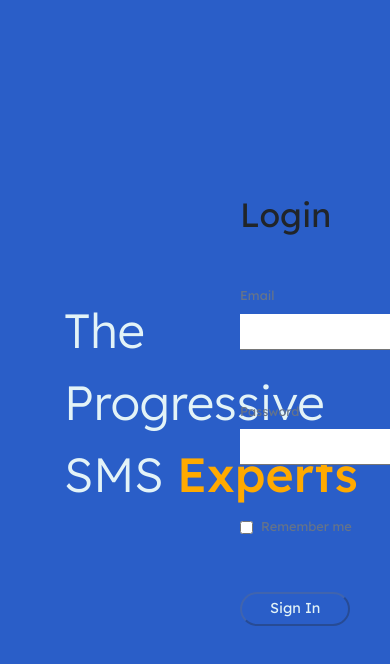
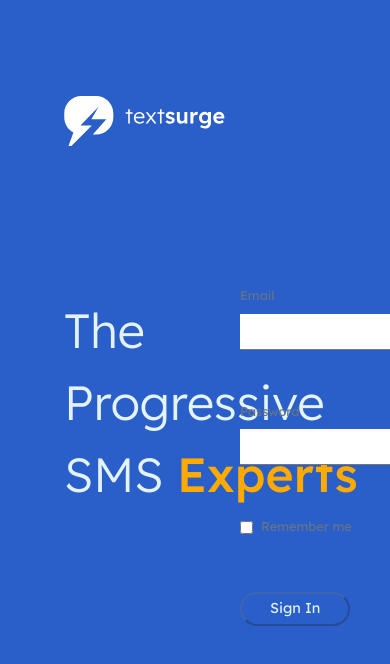
Before and after one commit to wpadilla/text-surge-deployment, an Angular app: page /login in a window 390 px wide. Shown: the top 664 px of the page. Built offline with nearby package versions, Linux system fonts and the light colour scheme.

Commit message:
added logo asset, markup and css. this completes the first login page story. styles will be refactored and moved to components in subsequent login stories. responsive design elements to be added tbd.

```diff
--- a/src/app/login/components/auth/auth.component.html
+++ b/src/app/login/components/auth/auth.component.html
@@ -1,5 +1,6 @@
 <div class="auth-wrapper">
     <div class="auth-sidebar">
+        <div class="auth-sidebar-logo">text surge</div>
         <div class="auth-sidebar-content">
             <span class="slogan-text">The Progressive SMS <strong>Experts</strong></span>
         </div>
--- a/src/app/login/components/auth/auth.component.scss
+++ b/src/app/login/components/auth/auth.component.scss
@@ -13,7 +13,19 @@
     background-color:$color-blue-5;
     float:left;
     height:100%;
+    position:relative;
     width:480px;
+}
+.auth-sidebar-logo {
+    background-image:url(../../../../assets/textsurge-login-logo.svg);
+    background-repeat:no-repeat;
+    color:transparent;
+    height:50px;
+    left:4rem;
+    overflow:hidden;
+    position:absolute;
+    top:6rem;
+    width:200px;
 }
 .auth-sidebar-content {
     margin-top:-12rem;
```
Also changed, not shown: src/assets/textsurge-login-logo.svg (added).
